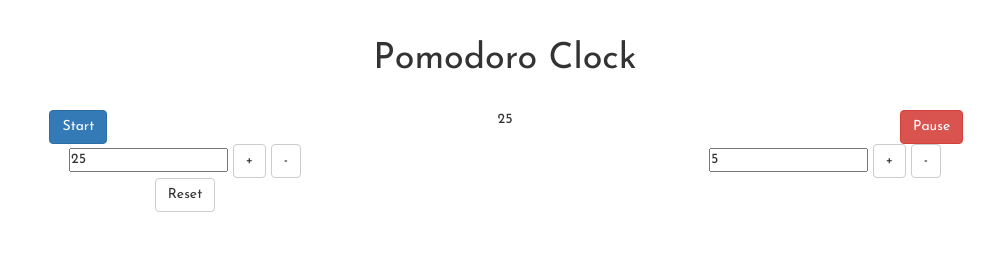
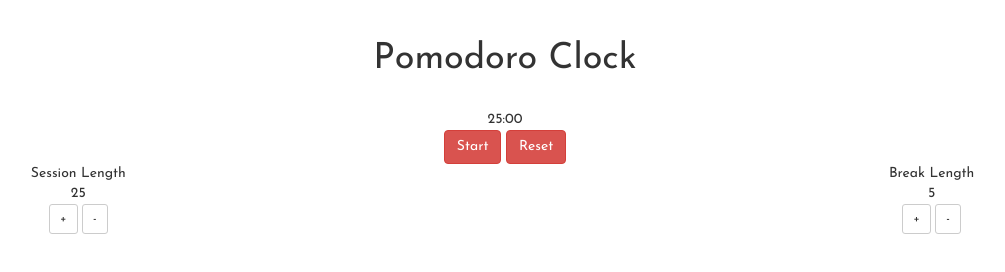
Before and after one commit to virenb/pomodoro-clock, a plain HTML site: page index.html in a window 1280 px wide. Shown: the whole page, without its empty margins (135-1140 px from the left). Drawn offline with nearby package versions, Linux system fonts and the light colour scheme.

Commit message:
Updated html, bootstrap rows, etc

```diff
--- a/index.html
+++ b/index.html
@@ -1,5 +1,6 @@
 <!DOCTYPE html>
 <html lang="en">
+
 <head>
   <meta charset="UTF-8">
   <meta name="viewport" content="width=device-width, initial-scale=1.0">
@@ -7,48 +8,37 @@
   <title>Pomodoro Clock</title>
   <link href="https://maxcdn.bootstrapcdn.com/bootstrap/3.3.7/css/bootstrap.min.css" rel="stylesheet">
   <link rel="stylesheet" href="style.css">
-  <script src="https://code.jquery.com/jquery-3.2.1.min.js"></script>
   <script src="app.js"></script>
 </head>
+
 <body>
   <div class="container-fluid text-center">
     <h1>Pomodoro Clock</h1>
-    <!-- Columns start at 50% wide on mobile and bump up to 33.3% wide on desktop -->
     <div class="row">
-      <div class="col-xs-6 col-md-4" id="start">
-      <input type="button" class="btn btn-primary" onclick="startClock(document.getElementById('session').value)" value="Start" />
-      </div>
-      <div class="col-xs-6 col-md-4" id="clock">25</div>
-      <div class="col-xs-6 col-md-4" id="pause">
-        <button class="btn btn-danger">Pause</button>
-      </div>
-    </div>
-    <!-- Columns are always 50% wide, on mobile and desktop -->
-    <div class="row">
-      <div class="col-xs-6" id="sessionLength">
-        <form>
-          <input id="session" type="text" name="session-length" value="25" />
-            <span>
-              <input type="button" class="btn btn-default" onclick="incrementSession()" value="+" />
-              <input type="button" class="btn btn-default" onclick="decreaseSession()" value="-" />
-            </span>
-        </form>
-      </div>
-      <div class="col-xs-6" id="breakLength">
-        <form>
-          <input id="break" type="number" name="break-length" value="5" />
-          <span>
-            <input type="button" class="btn btn-default" onclick="incrementBreak()" value="+" />
-            <input type="button" class="btn btn-default" onclick="decreaseBreak()" value="-" />
-          </span>
-        </form>
+      <div class="col-md-6 col-md-offset-3">
+        <div id="clock">25:00</div>
+        <div>
+          <input type="button" class="btn btn-danger" id="pauseStart" onclick="pauseStart()" value="Start" />
+          <input type="button" class="btn btn-danger" id="resetClock" onclick="resetClock()" value="Reset" />
+        </div>
       </div>
     </div>
     <div class="row">
-      <div class="col-xs-6">
-        <input type="button" class="btn btn-default" name="reset" value="Reset" onclick="reset()" />
+      <div class="col-md-4">
+        <div class="lengthTitles">Session Length</div>
+        <div id="sessionLength">25</div>
+        <input type="button" class="btn btn-default btn-sm" id="sessionIncrease" onclick="increaseSession()" value="+" />
+        <input type="button" class="btn btn-default btn-sm" id="sessionDecrease" onclick="decreaseSession()" value="-" />
+      </div>
+      <div class="col-md-4 col-md-offset-4">
+        <div class="lengthTitles">Break Length</div>
+        <div id="breakLength">5</div>
+        <input type="button" class="btn btn-default btn-sm" id="breakIncrease" onclick="increaseBreak()" value="+" />
+        <input type="button" class="btn btn-default btn-sm" id="breakDecrease" onclick="decreaseBreak()" value="-" />
       </div>
     </div>
   </div>
+  </div>
 </body>
+
 </html>
```
